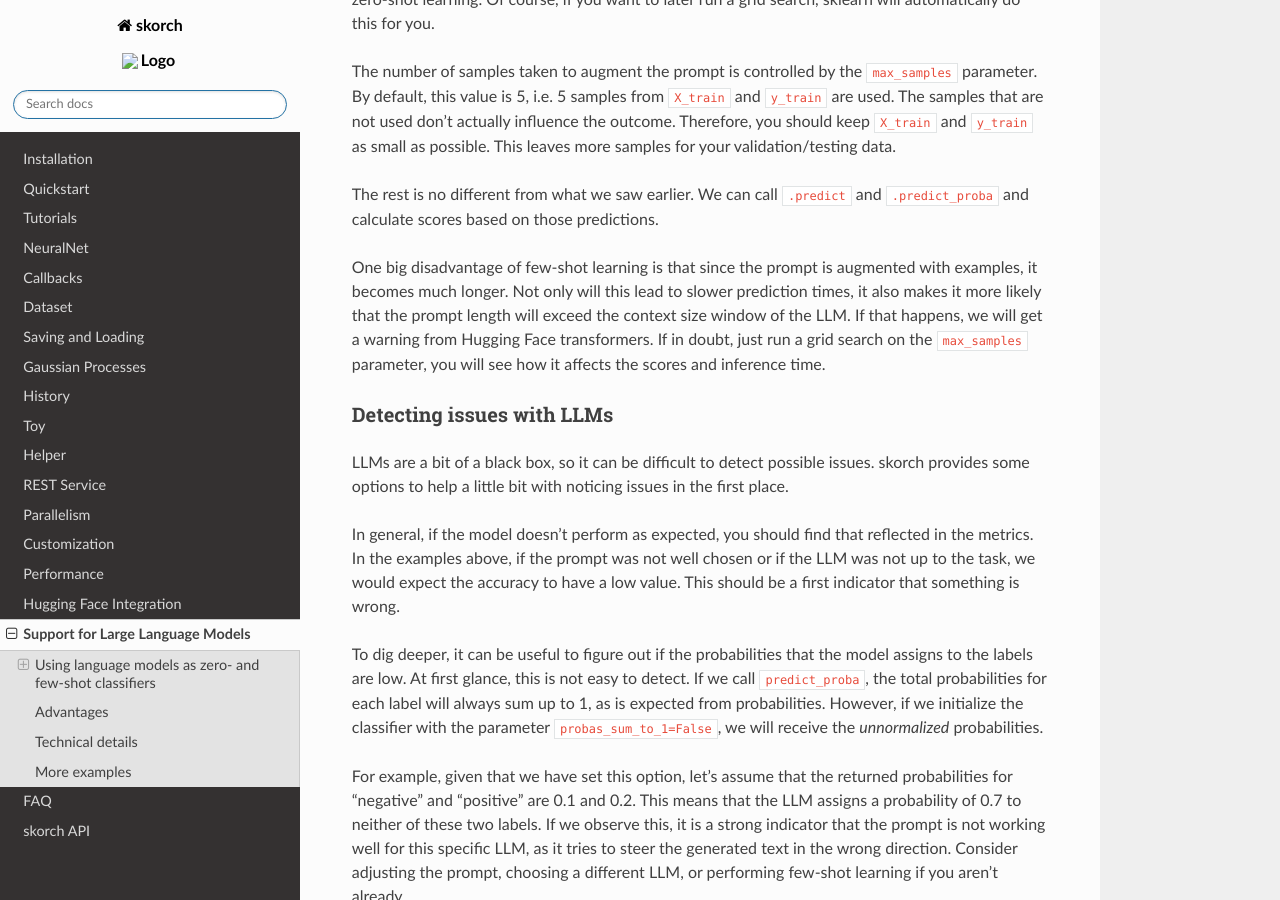
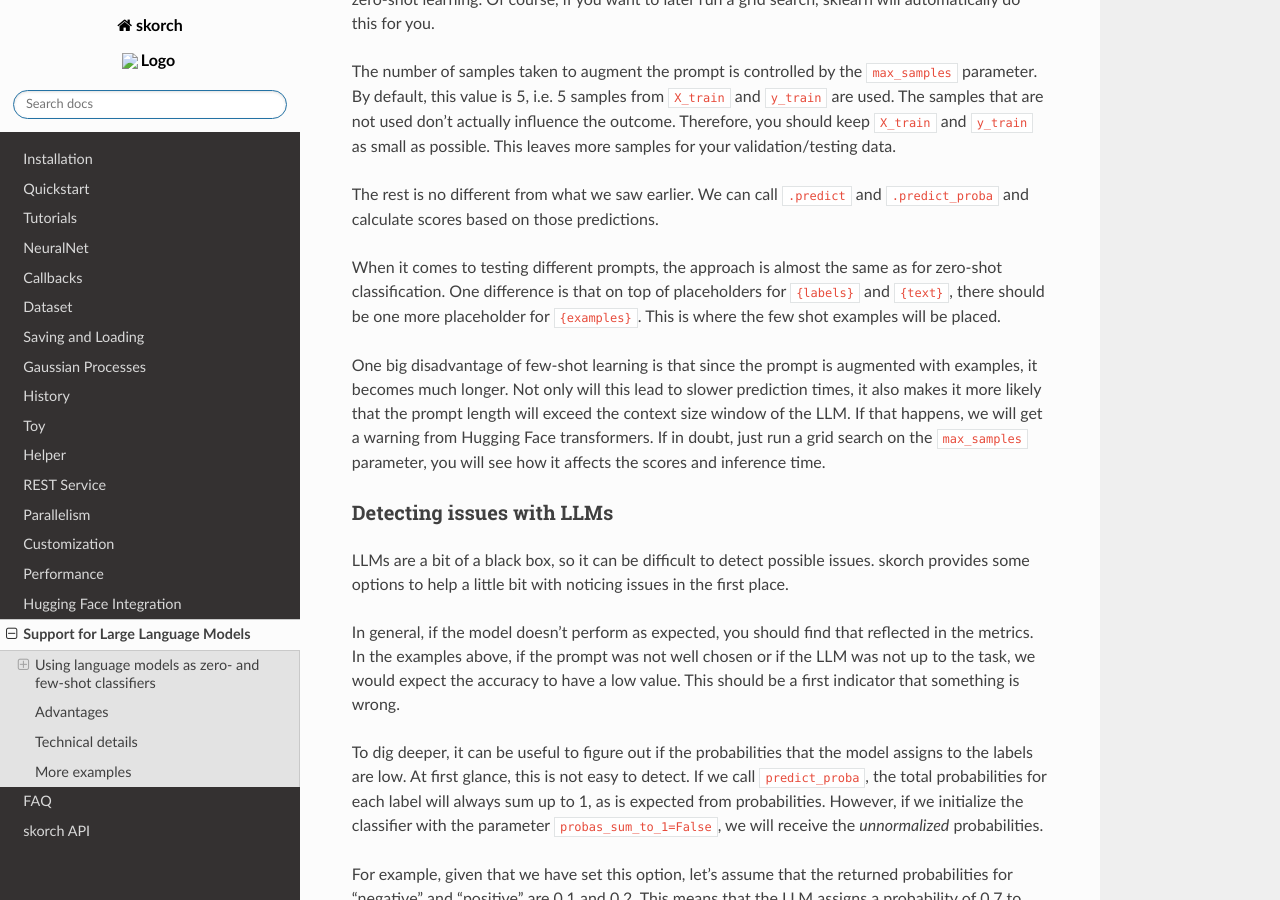
Before and after one commit to skorch-dev/skorch, a Sphinx documentation site: the page built from docs/user/LLM.rst, in a window 1280 px wide and 900 px high, scrolled down 4292 px. Built offline with Sphinx 7.4.7 and the Read the Docs theme 2.0.0, drawn with Linux system fonts in a browser that asks for light colours.

Commit message:
Add section prompts for few-shot classification

```diff
--- a/docs/user/LLM.rst
+++ b/docs/user/LLM.rst
@@ -240,6 +240,11 @@ validation/testing data.
 The rest is no different from what we saw earlier. We can call ``.predict`` and
 ``.predict_proba`` and calculate scores based on those predictions.
 
+When it comes to testing different prompts, the approach is almost the same as
+for zero-shot classification. One difference is that on top of placeholders for
+``{labels}`` and ``{text}``, there should be one more placeholder for
+``{examples}``. This is where the few shot examples will be placed.
+
 One big disadvantage of few-shot learning is that since the prompt is augmented
 with examples, it becomes much longer. Not only will this lead to slower
 prediction times, it also makes it more likely that the prompt length will
```
